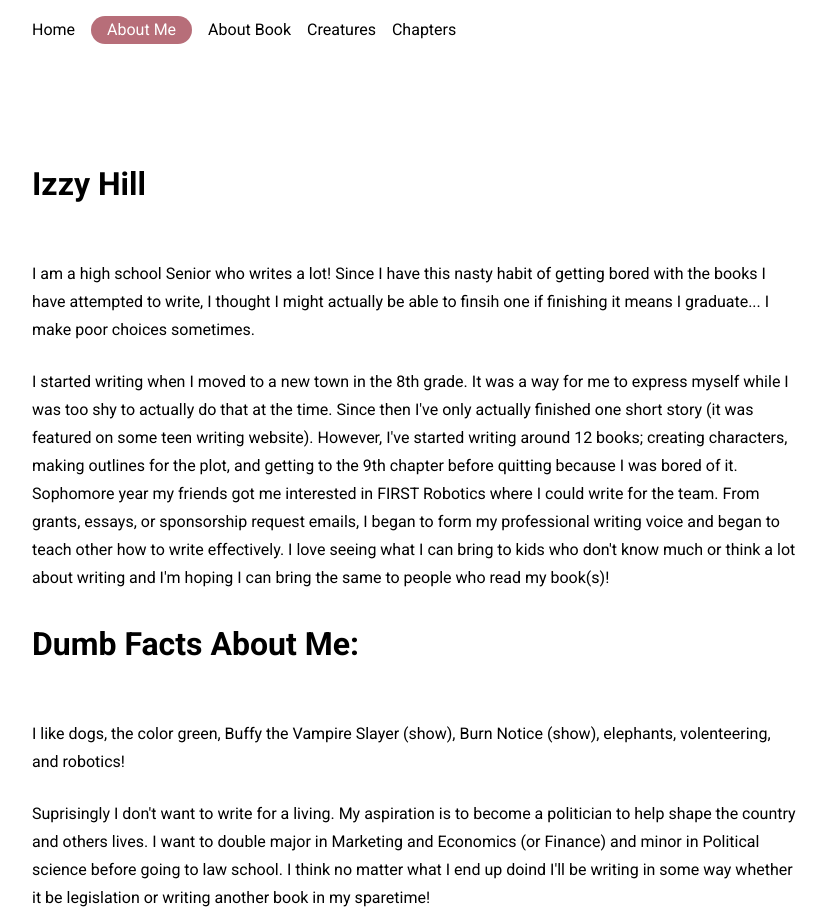
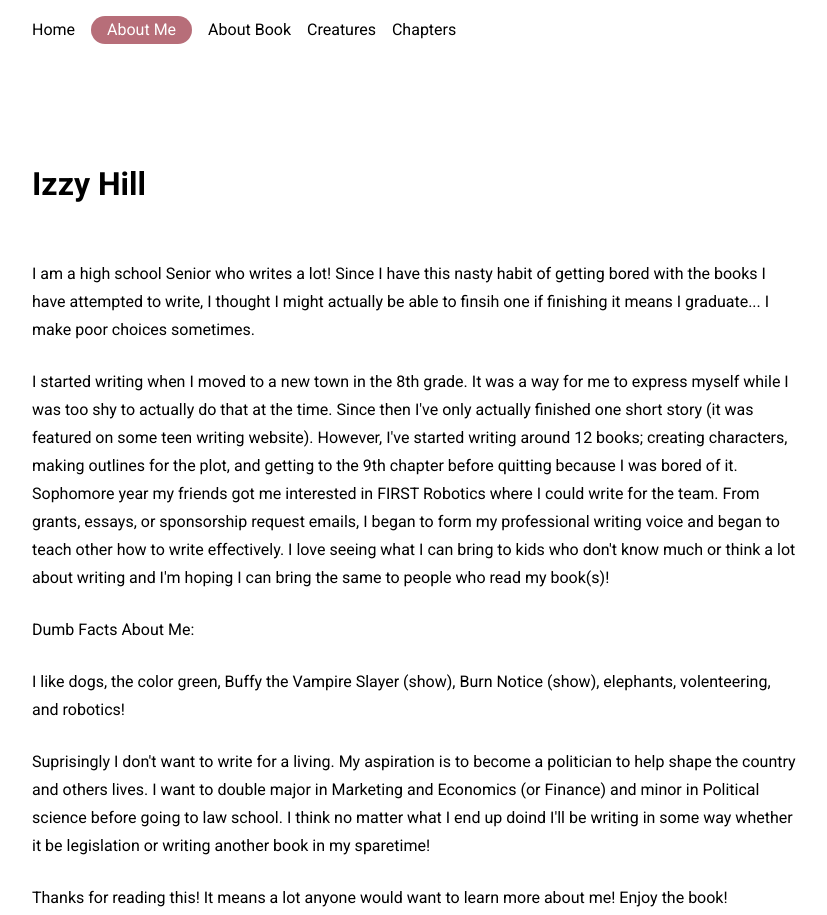
Before and after one commit to hillthethrill/hillthethrill.github.io, a plain HTML site: page aboutme.html in a window 1280 px wide. Shown: the top 915 px of the page, without its empty margins (224-1051 px from the left). Drawn offline with Linux system fonts and the light colour scheme.

Commit message:
Update aboutme.html

```diff
--- a/aboutme.html
+++ b/aboutme.html
@@ -27,7 +27,7 @@
       <h1>Izzy Hill</h1>
       <p>I am a high school Senior who writes a lot! Since I have this nasty habit of getting bored with the books I have attempted to write, I thought I might actually be able to finsih one if finishing it means I graduate... I make poor choices sometimes.</p>
       <p>I started writing when I moved to a new town in the 8th grade. It was a way for me to express myself while I was too shy to actually do that at the time. Since then I've only actually finished one short story (it was featured on some teen writing website). However, I've started writing around 12 books; creating characters, making outlines for the plot, and getting to the 9th chapter before quitting because I was bored of it. Sophomore year my friends got me interested in FIRST Robotics where I could write for the team. From grants, essays, or sponsorship request emails, I began to form my professional writing voice and began to teach other how to write effectively. I love seeing what I can bring to kids who don't know much or think a lot about writing and I'm hoping I can bring the same to people who read my book(s)!</p>
-      <h1>Dumb Facts About Me:</h1>
+      <p>Dumb Facts About Me:</p>
       <p>I like dogs, the color green, Buffy the Vampire Slayer (show), Burn Notice (show), elephants, volenteering, and robotics!</p>
       <p>Suprisingly I don't want to write for a living. My aspiration is to become a politician to help shape the country and others lives. I want to double major in Marketing and Economics (or Finance) and minor in Political science before going to law school. I think no matter what I end up doind I'll be writing in some way whether it be legislation or writing another book in my sparetime!</p>
       <p>Thanks for reading this! It means a lot anyone would want to learn more about me! Enjoy the book!</p>
```
